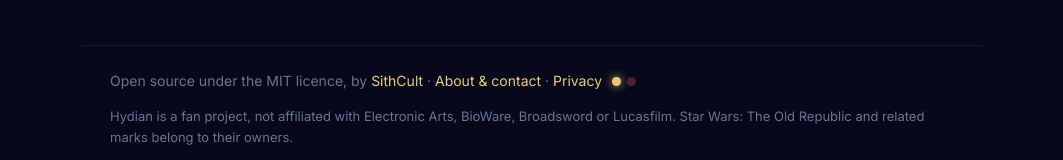
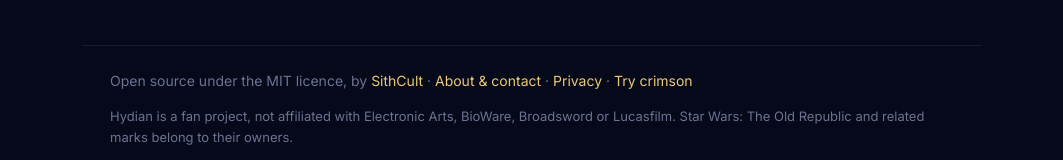
Before and after one commit to SithCult/hydian, a Next.js app in the folder apps/web/: page / in a window 1280 px wide. Shown: the part 8895-9055 px from the top of the page, without its empty margins (108-1171 px from the left). Built offline with nearby package versions, Linux system fonts and the light colour scheme.

Commit message:
Make the colour switch a plain footer link

```diff
--- a/apps/web/components/Sections.tsx
+++ b/apps/web/components/Sections.tsx
@@ -248,8 +248,7 @@ export function Footer() {
         <a href={SITE.github} target="_blank" rel="noopener noreferrer">
           SithCult
         </a>{" "}
-        · <a href="/about">About &amp; contact</a> · <a href="/privacy">Privacy</a>
-        <ThemeSwitch />
+        · <a href="/about">About &amp; contact</a> · <a href="/privacy">Privacy</a> · <ThemeSwitch />
       </p>
       <p className="fine">{SITE.disclaimer}</p>
     </footer>
--- a/apps/web/components/ThemeSwitch.module.css
+++ b/apps/web/components/ThemeSwitch.module.css
@@ -1,32 +1,8 @@
 .switch {
-  display: inline-flex;
-  gap: 6px;
-  margin-left: 10px;
-  vertical-align: middle;
-}
-.switch button {
-  width: 9px;
-  height: 9px;
   padding: 0;
   border: 0;
-  border-radius: 50%;
-  background: var(--dot);
-  opacity: 0.35;
+  background: none;
+  color: var(--accent);
+  font: inherit;
   cursor: pointer;
-  transition:
-    opacity 0.3s,
-    box-shadow 0.3s;
 }
-.switch button:hover,
-.switch .on {
-  opacity: 1;
-}
-.switch .on {
-  box-shadow: 0 0 8px 1px color-mix(in srgb, var(--dot) 60%, transparent);
-}
-.republic {
-  --dot: #e9c87a;
-}
-.empire {
-  --dot: #e0474f;
-}
--- a/apps/web/components/ThemeSwitch.tsx
+++ b/apps/web/components/ThemeSwitch.tsx
@@ -2,27 +2,13 @@
 import { useSide } from "@/lib/side";
 import s from "./ThemeSwitch.module.css";
 
-const THEMES = [
-  ["republic", "Gold"],
-  ["empire", "Crimson"],
-] as const;
-
-// A quiet pair of dots at the end of the footer: a small easter egg rather than a setting.
+// A quiet footer link that flips the site between gold and crimson: an easter egg rather than a setting.
 export function ThemeSwitch() {
   const { side, setSide } = useSide();
+  const gold = side === "republic";
   return (
-    <span className={s.switch} role="radiogroup" aria-label="Site colour">
-      {THEMES.map(([k, label]) => (
-        <button
-          key={k}
-          role="radio"
-          aria-checked={side === k}
-          aria-label={label}
-          title={label}
-          className={`${s[k]} ${side === k ? s.on : ""}`}
-          onClick={() => setSide(k)}
-        />
-      ))}
-    </span>
+    <button className={s.switch} onClick={() => setSide(gold ? "empire" : "republic")}>
+      {gold ? "Try crimson" : "Back to gold"}
+    </button>
   );
 }
```
